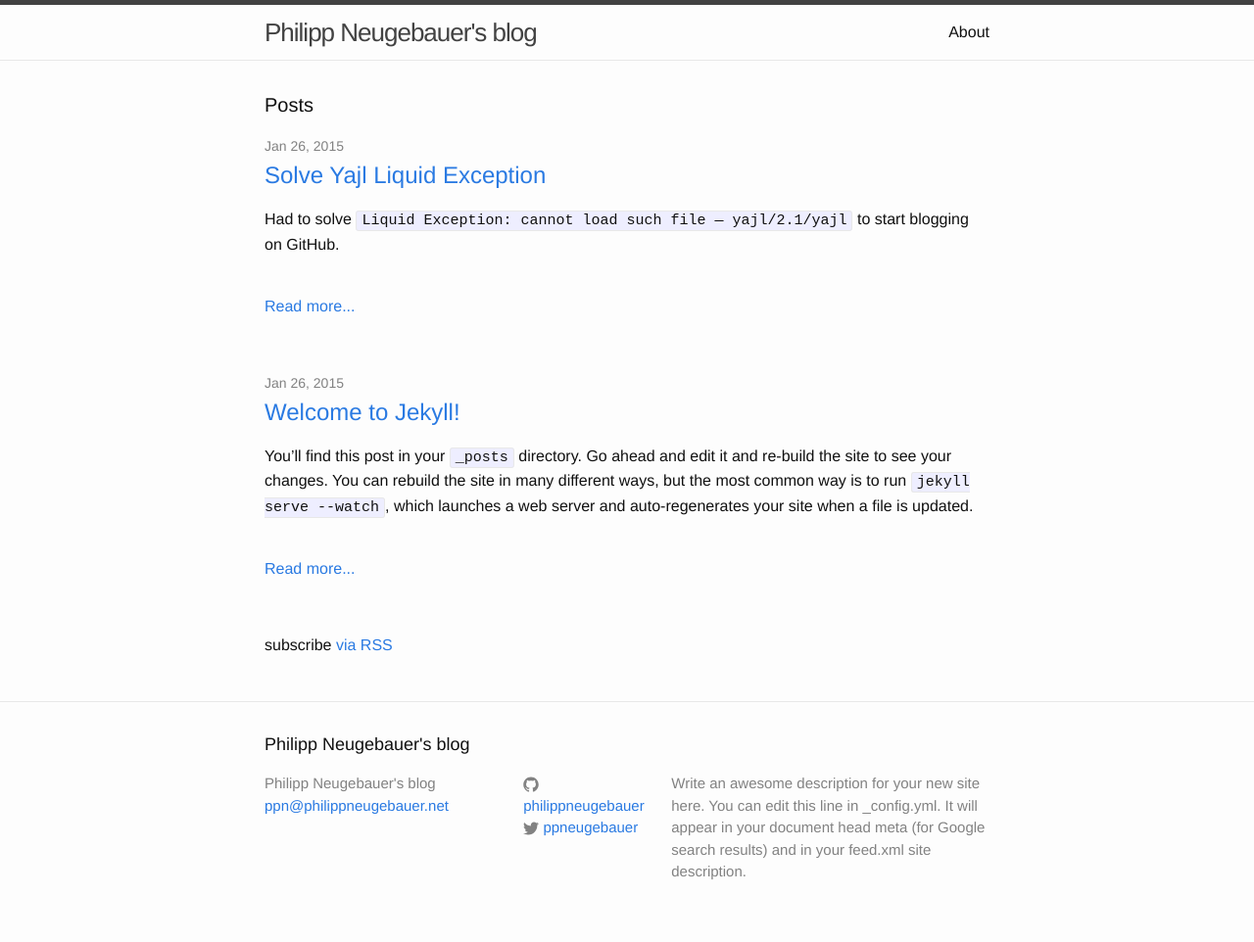
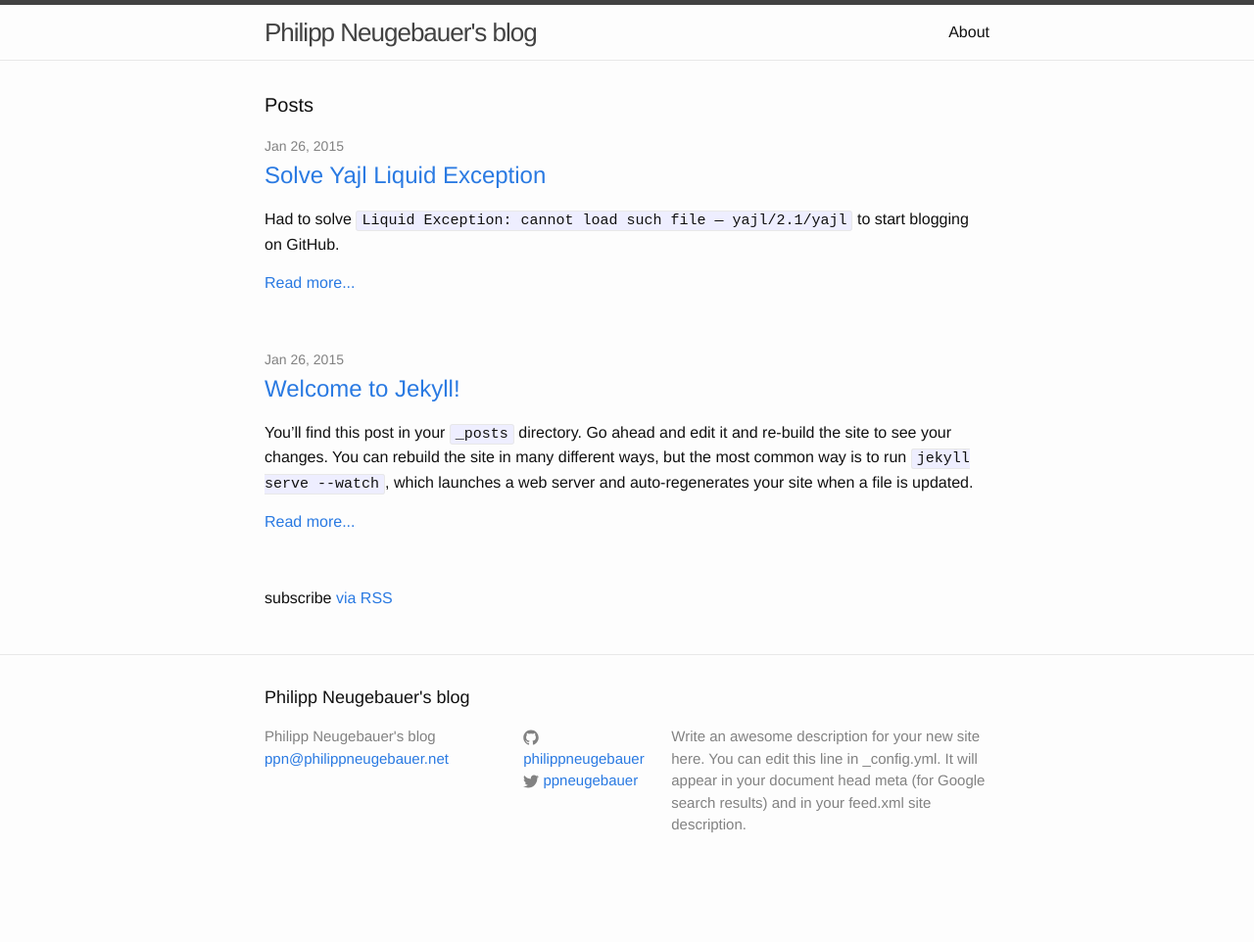
Before and after one commit to philippneugebauer/philippneugebauer.github.io, a Jekyll site: the page built from index.html, in a window 1280 px wide. Shown: the whole page at 98% size. Built offline with Jekyll 4.4.1, drawn with Linux system fonts in a browser that asks for light colours; the list of posts is cut into pages by our own code; after the commit the page ends 914 px from its top, so only the background shows below that.

Commit message:
less space between post excerpt and read more text

```diff
--- a/index.html
+++ b/index.html
@@ -14,7 +14,7 @@
         <h2>
           <a class="post-link" href="{{ post.url | prepend: site.baseurl }}">{{ post.title }}</a>
         </h2>
-          {{ post.excerpt }}<br>
+          {{ post.excerpt }}
           <a href="{{ post.url }}">Read more...</a><br><br>
       </li>
     {% endfor %}
```
